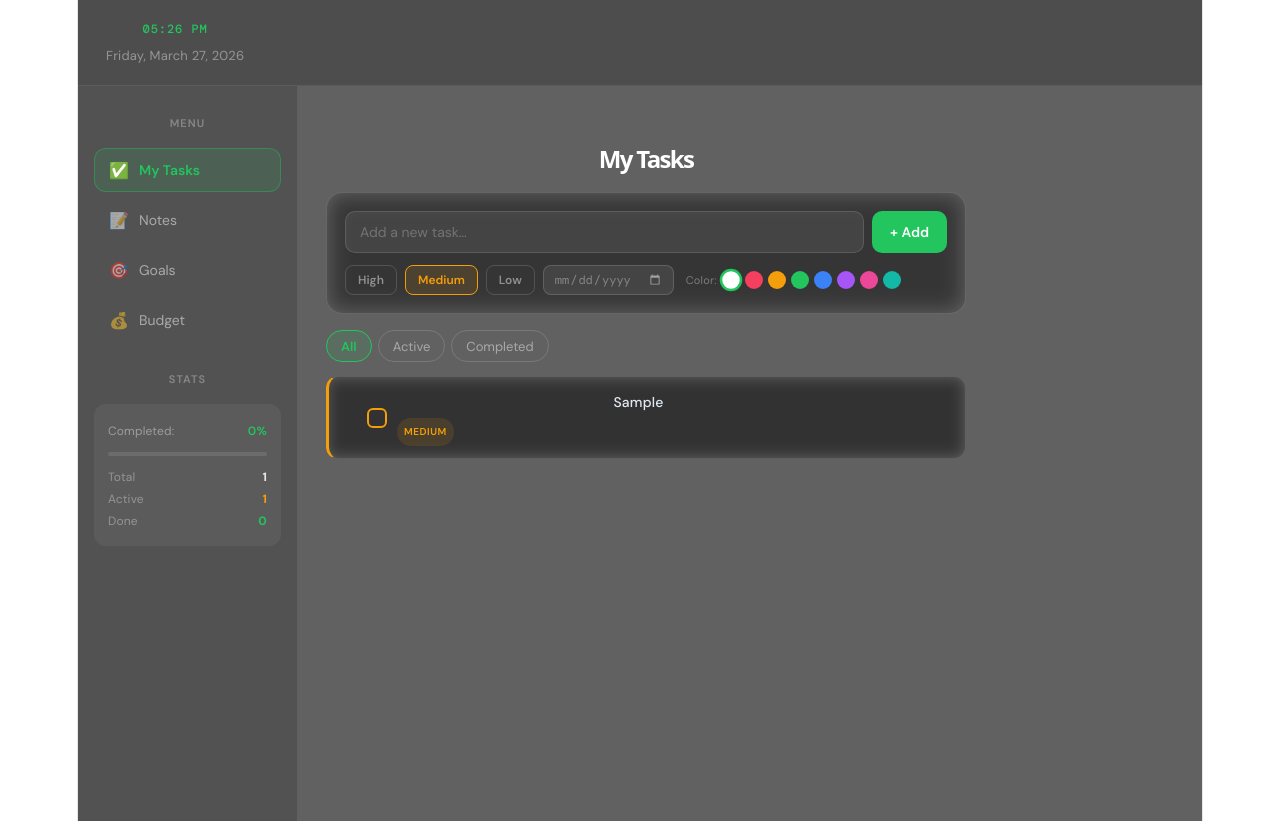
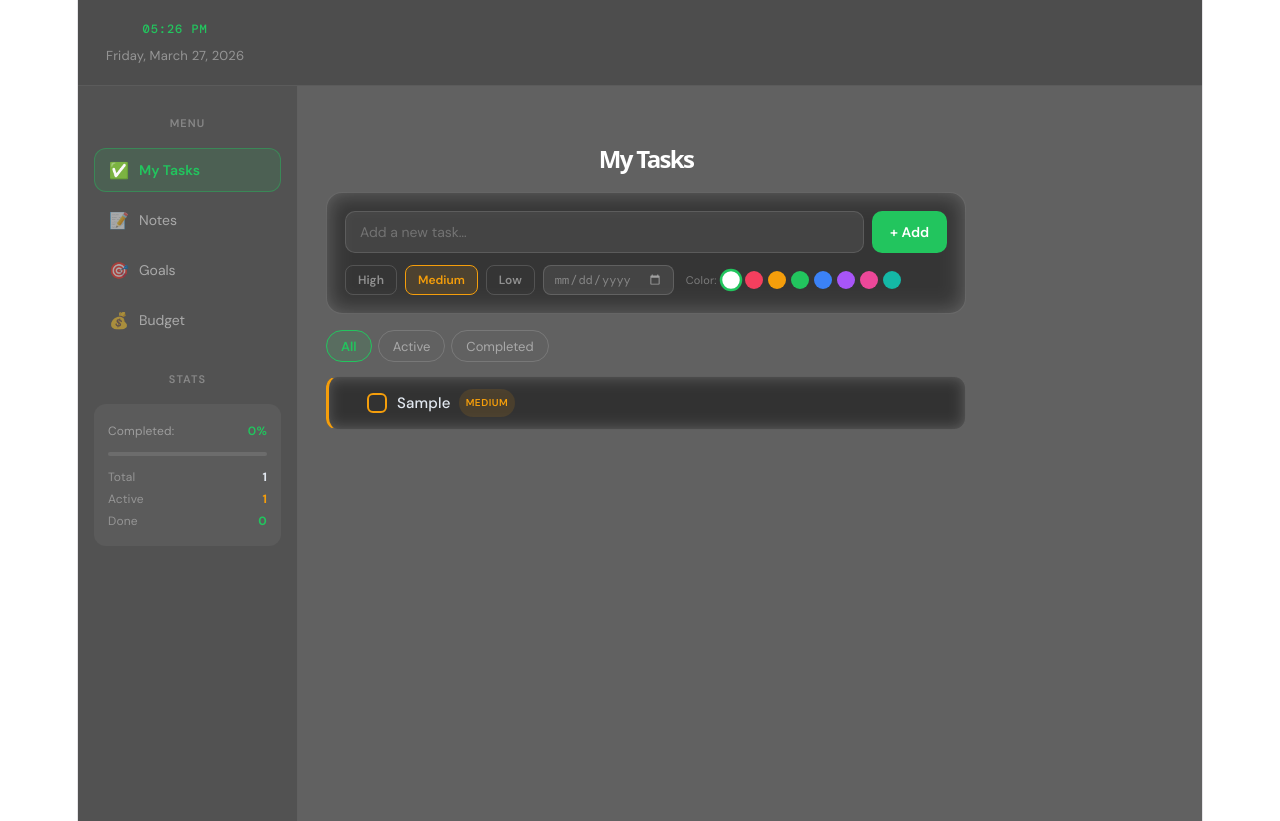
Before and after one commit to Umud42/todo-app, a React (Vite) app in the folder todo-app/: page / in a window 1280 px wide. Both pictures are taken after typing "Sample" into the empty fields and a click on the button "+ Add". Built offline with nearby package versions, Linux system fonts and the light colour scheme.

Commit message:
yeni dizayn

```diff
--- a/todo-app/src/TodoApp.jsx
+++ b/todo-app/src/TodoApp.jsx
@@ -114,15 +114,15 @@ function TaskItem({ task, onToggle, onDelete, onEdit, onDragStart, onDragOver, o
 
 
       {/* Content */}
-      <div style={{ flex: 1, minWidth: 0 }}>
+      <div style={{ flex: 1, minWidth: 0, display: "flex", alignItems: "center", gap: "8px", flexWrap: "wrap" }}>
         <div style={{
-          fontSize: "14px", fontWeight: 500, color: taskColor === "#ffffff" ? "#e2e8f0" : taskColor,
+          fontSize: "15px", fontWeight: 500, color: taskColor === "#ffffff" ? "#e2e8f0" : taskColor,
           textDecoration: task.completed ? "line-through" : "none",
           whiteSpace: "nowrap", overflow: "hidden", textOverflow: "ellipsis",
           fontFamily: "'DM Sans', sans-serif",
           opacity: task.completed ? 0.6 : 1,
         }}>{task.text}</div>
-        <div style={{ display: "flex", gap: "6px", marginTop: "3px", alignItems: "center", flexWrap: "wrap" }}>
+        <div style={{ display: "flex", gap: "6px", alignItems: "center", flexWrap: "wrap" }}>
           <span style={{
             fontSize: "10px", fontWeight: 600, letterSpacing: "0.05em",
             color: p.color, background: p.bg, padding: "1px 7px", borderRadius: "999px",
```
